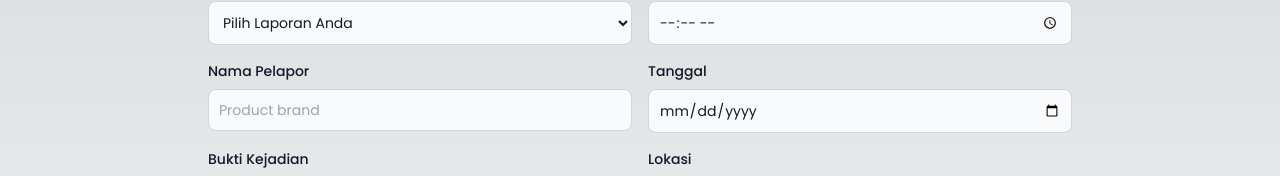
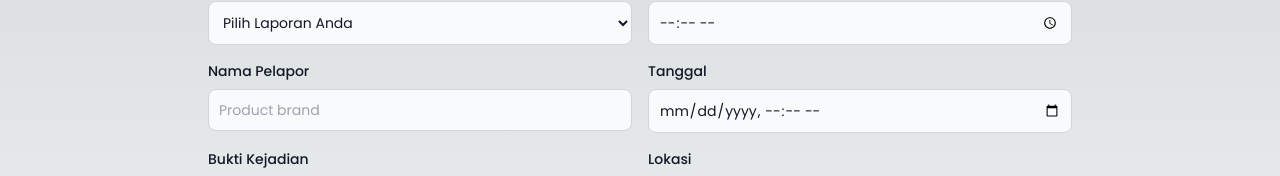
Before and after one commit to agisnarevaldo/layanan-tanggap-masyarakat, a Next.js app: page /lapor in a window 1280 px wide. Shown: the part 131-307 px from the top of the page. Built offline with nearby package versions, Linux system fonts and the light colour scheme.

Commit message:
format date

```diff
--- a/app/ui/formLapor.tsx
+++ b/app/ui/formLapor.tsx
@@ -121,7 +121,7 @@ export default function FormLapor() {
             Tanggal
           </label>
           <input
-            type="date"
+            type="datetime-local"
             name="tanggal"
             id="tanggal"
             value={tanggal}
```
